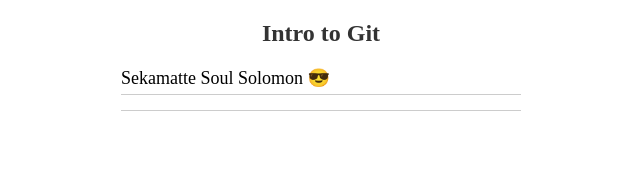
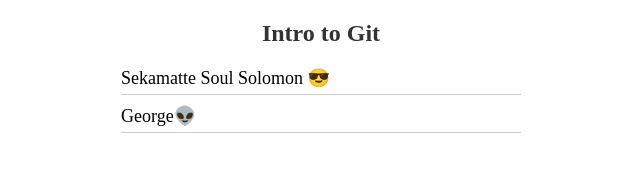
Before and after one commit to SoulSolomon21/Intro-to-Git, a plain HTML site: page index.html in a window 1280 px wide. Shown: the whole page, without its empty margins (319-959 px from the left). Drawn offline with Linux system fonts and the light colour scheme.

Commit message:
George Ademba

```diff
--- a/index.html
+++ b/index.html
@@ -10,7 +10,7 @@
   <h1>Intro to Git</h1>
   <ul>
     <li>Sekamatte Soul Solomon 😎</li>
-    <li></li>
+    <li>George👽</li>
   </ul>
 </body>
 </html>
```
